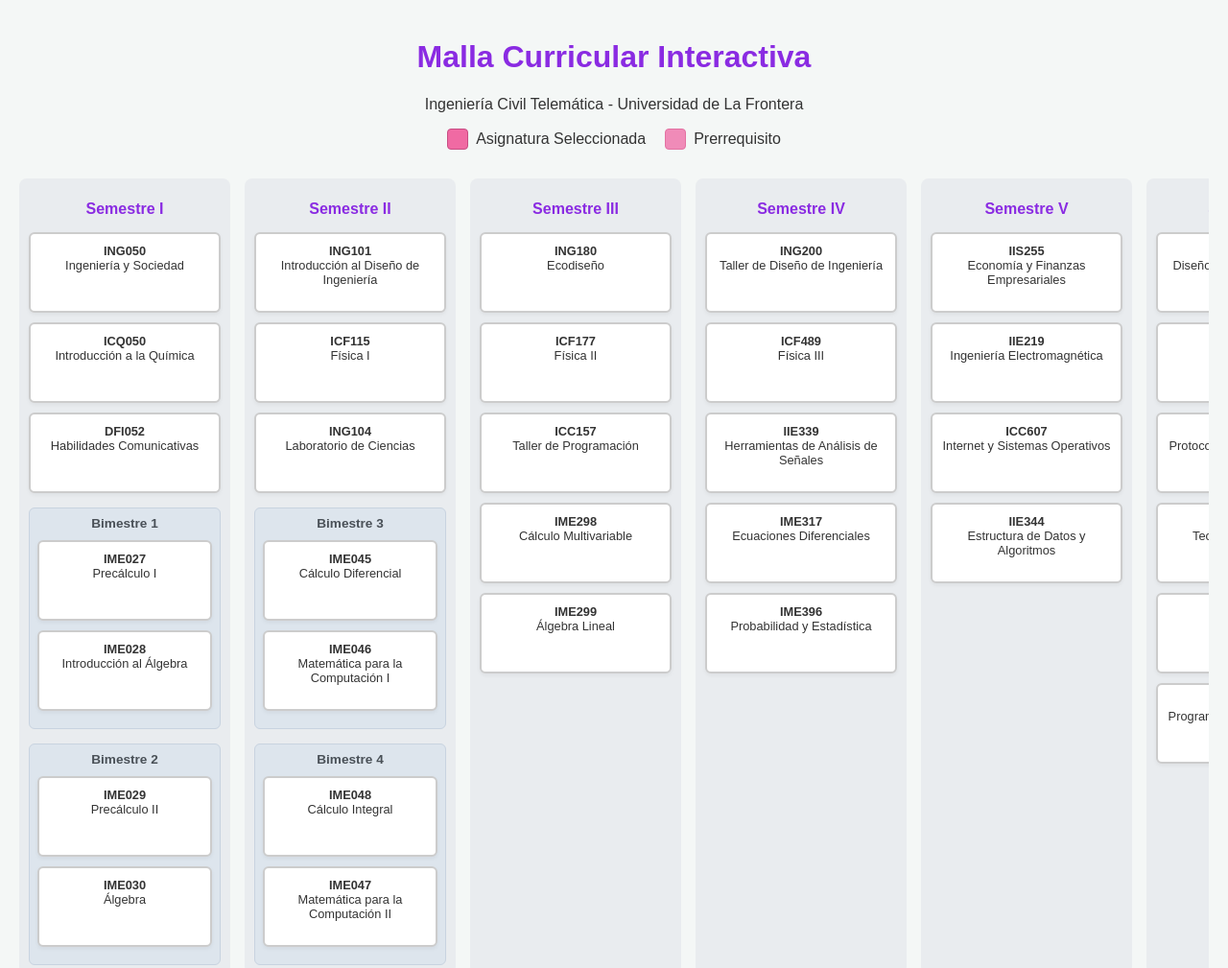
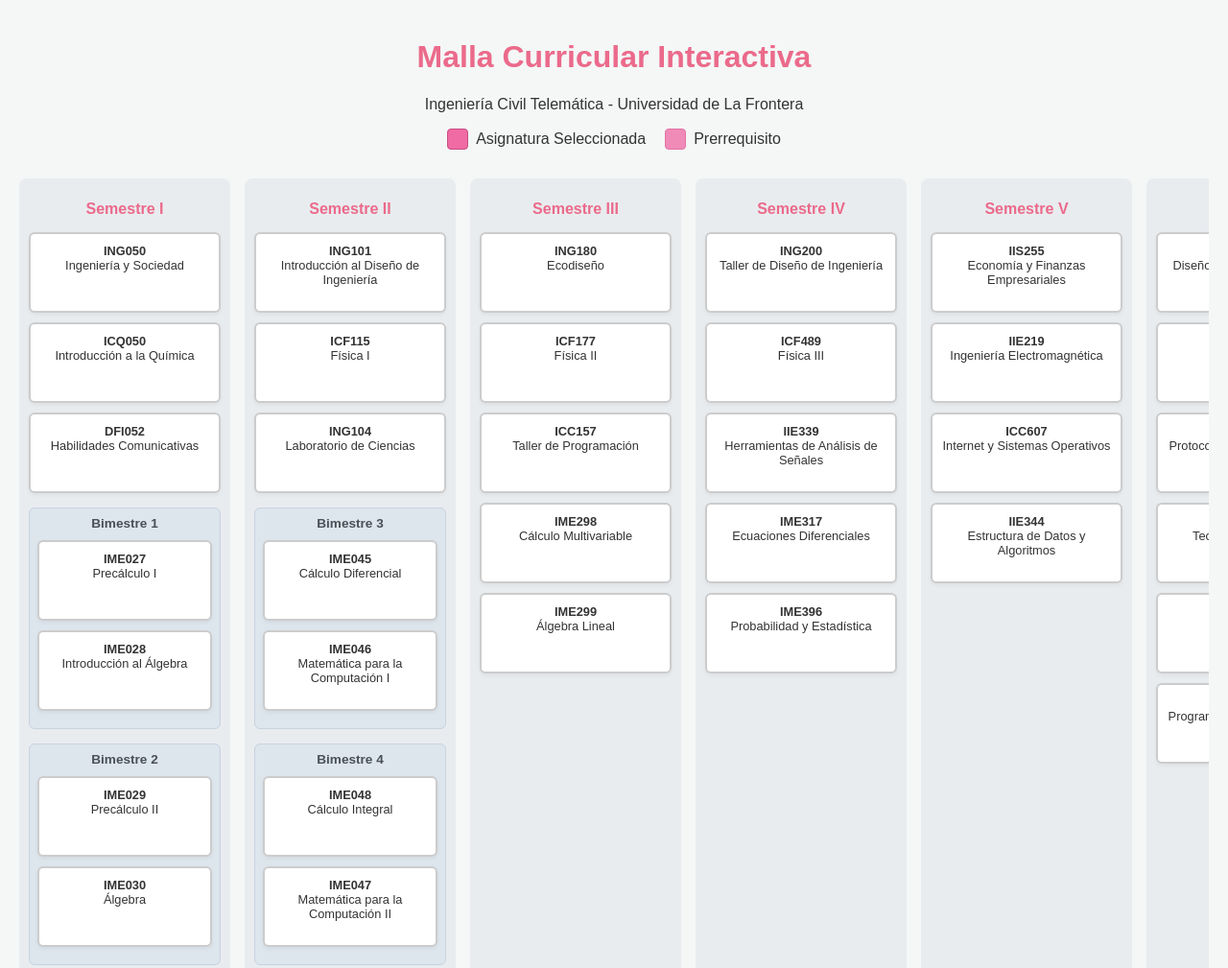
Before and after one commit to Aantoooa/malla-interactiva-telematica, a plain HTML site: page index.html in a window 1280 px wide. Shown: the whole page at 96% size. Drawn offline with Linux system fonts and the light colour scheme.

Commit message:
Update styles.css

```diff
--- a/styles.css
+++ b/styles.css
@@ -12,7 +12,7 @@ body {
 }
 
 h1 {
-    color: #8A2BE2;
+    color: #EB6A8B;
 }
 
 .legend {
@@ -52,7 +52,7 @@ h1 {
 
 h2 {
     font-size: 1em;
-    color: #8A2BE2;
+    color: #EB6A8B;
     margin-bottom: 15px;
 }
 
```
